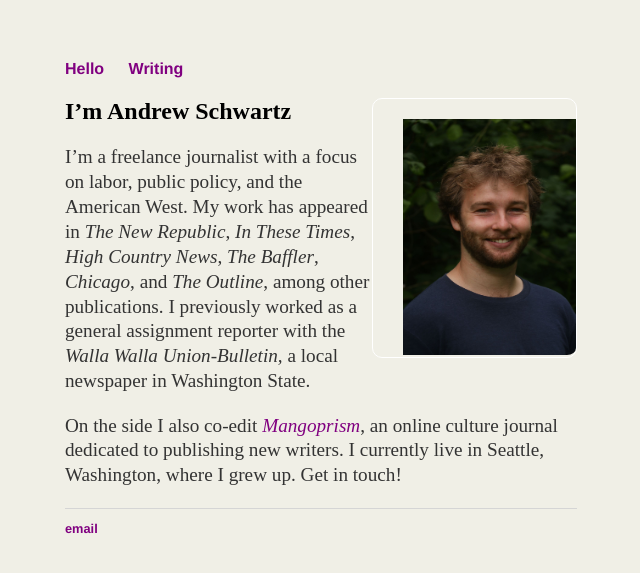
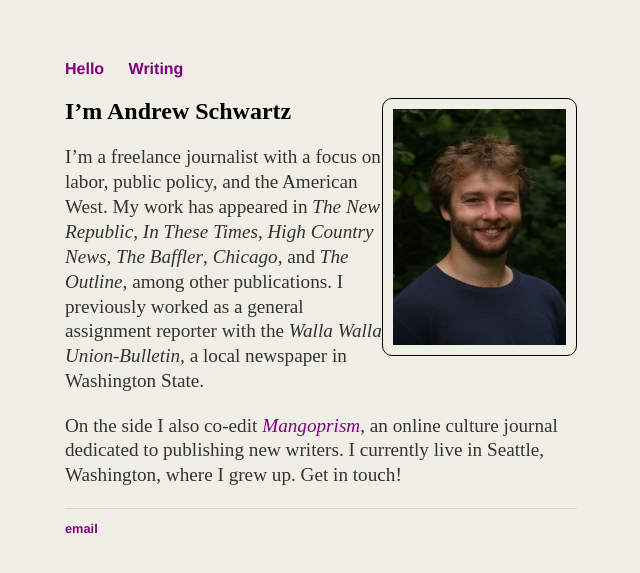
Before and after one commit to aonschwartz/aonschwartz.github.io, a Jekyll site: the page built from index.md, in a window 1280 px wide. Shown: the top 573 px of the page, without its empty margins (319-959 px from the left). Built offline with Jekyll 4.4.1, drawn with Linux system fonts in a browser that asks for light colours.

Commit message:
Update main.css

```diff
--- a/css/main.css
+++ b/css/main.css
@@ -41,11 +41,9 @@ img{
     width: 173px;
     height: 236px;
     border-radius: 10px;
-    border: 1px solid white;
+    border: 1px solid black;
     float: right;
-    padding-top: 20px;
-    padding-bottom: 2px;
-    padding-left: 30px;
+    padding: 10px;
 }
 
 img:hover {
```
